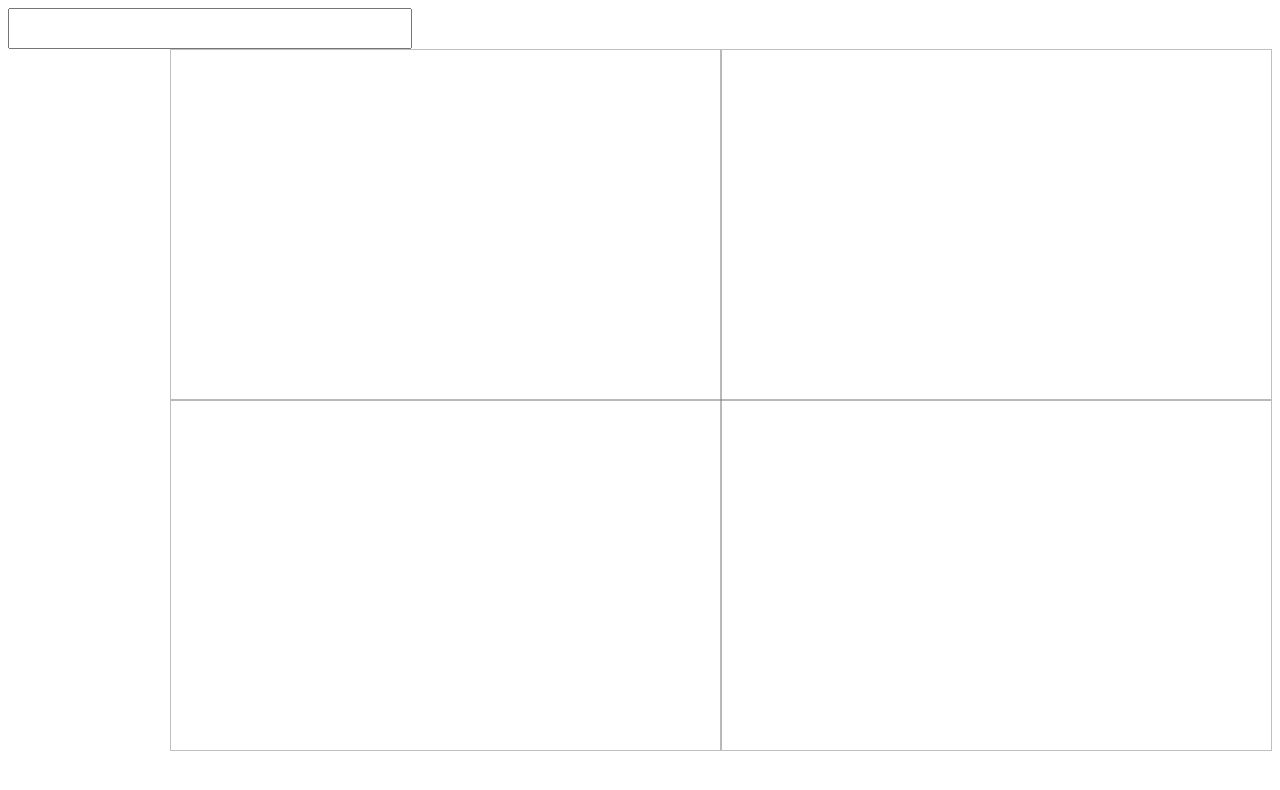
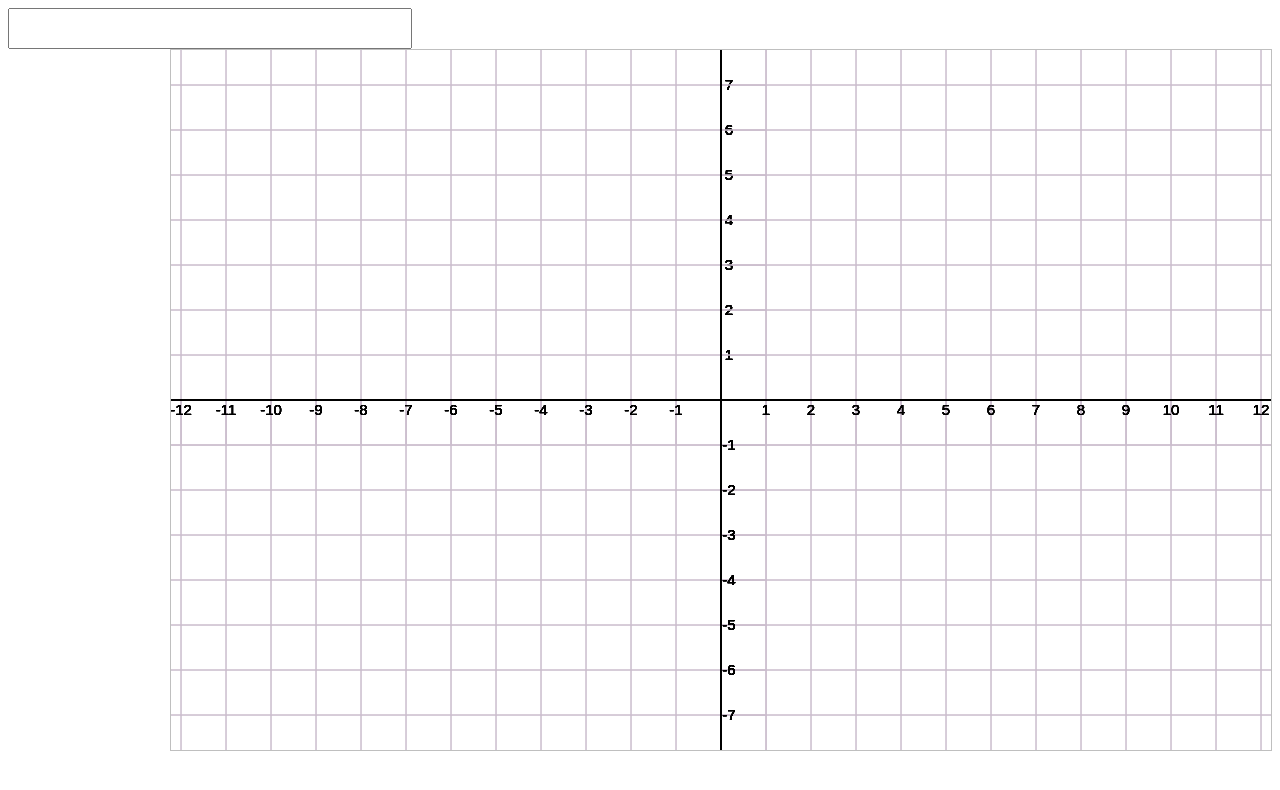
Before and after one commit to aabiji/quokka, a website built with Vite: page index.html in a window 1280 px wide. Built offline with nearby package versions, Linux system fonts and the light colour scheme.

Commit message:
Improved expression drawing
- Abstracted away the javascript canvas api
- Drawing the grid and axis labels from the center outwards
- Drawing the expression in an efficient way

```diff
--- a/index.html
+++ b/index.html
@@ -8,7 +8,7 @@
     </head>
     <body>
         <input type="text"/>
-        <canvas></canvas>
+        <canvas id="graph"></canvas>
         <script type="module" src="/src/main.ts"></script>
     </body>
 </html>
--- a/src/main.ts
+++ b/src/main.ts
@@ -1,70 +1,137 @@
 import { Expression, EmptyExpression } from "./lib/eval.ts";
 
-function resetGraph(ctx: CanvasRenderingContext2D, width: number, height: number) {
-    ctx.canvas.width = width;
-    ctx.canvas.height = height;
-    ctx.strokeStyle = "#737272";
-    ctx.fillStyle = "blue";
-    ctx.clearRect(0, 0, width, height);
+class Canvas {
+    width: number;
+    height: number;
+    centerX: number;
+    centerY: number;
+    ctx: CanvasRenderingContext2D;
 
-    // Vertical axis
-    ctx.beginPath();
-    ctx.moveTo(width / 2, 0);
-    ctx.lineTo(width / 2, height);
-    ctx.stroke();
+    constructor(element: HTMLCanvasElement, width: number, height: number) {
+        this.width = width * window.devicePixelRatio;
+        this.height = height * window.devicePixelRatio;
+        this.centerX = this.width / 2;
+        this.centerY = this.height / 2;
 
-    // Horizantal axis
-    ctx.beginPath();
-    ctx.moveTo(0, height / 2);
-    ctx.lineTo(width, height / 2);
-    ctx.stroke();
-}
+        element.width = this.width;
+        element.height = this.height;
+        element.style.width = `${width}px`;
+        element.style.height = `${height}px`;
+        this.ctx = element.getContext("2d")!;
+    }
 
-// TODO: draw the entire parabola when we have x ^ 2
-// TODO: xx is interpreted as 2 ^ x when it should be x ^ 2
-// TODO: draw tiles that are gap x gap
-// TODO: show x and y on hover, show intersections on click
-// TODO: zoom in and out
-function graphExpression(ctx: CanvasRenderingContext2D, expression: Expression) {
-    const [w, h] = [ctx.canvas.width, ctx.canvas.height];
-    const gap = 10; // Gap between each point
-    const halfRange = Math.round(w / gap / 2);
-    const [startX, endX] = [-halfRange, halfRange];
+    clear() {
+        this.ctx.clearRect(0, 0, this.width, this.height);
+    }
 
-    let previousX = undefined;
-    let previousY = undefined;
+    drawLine(
+        x1: number, y1: number, x2: number,
+        y2: number, color: string, thickness: number
+    ) {
+        this.ctx.strokeStyle = color;
+        this.ctx.lineWidth = thickness;
+        this.ctx.beginPath();
+        this.ctx.moveTo(x1, y1);
+        this.ctx.lineTo(x2, y2);
+        this.ctx.stroke();
+    }
 
-    // Plot the points
-    for (let x = startX; x < endX; x++) {
-        expression.variables["x"] = x;
-        const y = expression.evaluate();
-        const xpos = w / 2 + x * gap;
-        const ypos = h / 2 - y * gap;
+    drawSquare(x: number, y: number, size: number, color: string) {
+        this.ctx.lineWidth = 1;
+        this.ctx.strokeStyle = color;
+        this.ctx.beginPath();
+        this.ctx.rect(x, y, size, size);
+        this.ctx.stroke();
+    }
 
-        // TODO: maybe we tweak startX and endX so that we don't have to do this
-        if (xpos < 0 || ypos < 0 || xpos > w || ypos > h) {
-            previousX = xpos;
-            previousY = ypos;
-            continue; // Not visible
-        }
-
-        ctx.beginPath();
-        ctx.moveTo(xpos, ypos);
-        ctx.lineTo(
-            previousX == undefined ? xpos : previousX,
-            previousY == undefined ? ypos : previousY
-        );
-        ctx.stroke();
-        previousX = xpos;
-        previousY = ypos;
+    drawText(text: string, x: number, y: number, color: string, size: number) {
+        this.ctx.font = `normal normal ${size}px Arial`;
+        this.ctx.textAlign = "center";
+        this.ctx.fillStyle = color;
+        this.ctx.fillText(text, x, y);
     }
 }
 
-function handleInput(ctx: CanvasRenderingContext2D, event: KeyboardEvent) {
+const size = 45; // tile size
+let zoom = 1.0; // TODO; render the expression at different zoom levels
+
+function renderGraph(canvas: Canvas) {
+    canvas.clear();
+
+    const [gray, black] = ["#cabccc", "#000000"];
+    const [cx, cy] = [canvas.centerX, canvas.centerY];
+    const numTilesX = Math.ceil(canvas.centerX / size) + 1;
+    const numTilesY = Math.ceil(canvas.centerY / size) + 1;
+
+    // Draw the grid from the center outwards. This way, if
+    // the canvas dimensions are not a multiple of `size`, the
+    // outer tiles will be clipped accordingly
+    for (let y = 0; y < numTilesY; y++) {
+        for (let x = 0; x < numTilesX; x++) {
+            // Draw squares at the top and bottom of the horizantal
+            // axis and left and right of the vertical axis
+            const [left, right] = [cx - x * size, cx + x * size];
+            const [top, bottom] = [cy - y * size, cy + y * size];
+            canvas.drawSquare(left, top, size, gray);
+            canvas.drawSquare(right, top, size, gray);
+            canvas.drawSquare(right, bottom, size, gray);
+            canvas.drawSquare(left, bottom, size, gray);
+
+            // Draw the horizantal and vertical axis labels
+            if (x != numTilesX - 1 && y != numTilesY - 1 && x != 0 && y != 0) {
+                canvas.drawText(`${x}`, right, cy + 15, black, 15);
+                canvas.drawText(`-${x}`, left, cy + 15, black, 15);
+                canvas.drawText(`${y}`, cx + 8, top + 5, black, 15);
+                canvas.drawText(`-${y}`, cx + 8, bottom + 5, black, 15);
+            }
+        }
+    }
+
+    // Draw horizantal and vertical axes
+    canvas.drawLine(cx, 0, cx, canvas.height, black, 2);
+    canvas.drawLine(0, cy, canvas.width, cy, black, 2);
+}
+
+function graphExpression(canvas: Canvas, expression: Expression) {
+    const [cx, cy] = [canvas.centerX, canvas.centerY];
+    const numTilesX = Math.ceil(canvas.centerX / size) + 1;
+    let keepPlotting = [true, true];
+    let prevX = [0, 0];
+    let prevY = [0, 0];
+
+    // Plot the expression from the center outwards
+    for (let i = 0; i < numTilesX; i++) {
+        const values = [-i, i];
+        // Plot on the left (-x) and on the right (x)
+        for (let j = 0; j < values.length; j++) {
+            if (!keepPlotting[j]) continue;
+
+            const x = values[j];
+            expression.variables["x"] = x;
+            const y = expression.evaluate();
+
+            const x1 = cx + x * size;
+            const y1 = cy - y * size;
+
+            // Stop plotting in the current direction (left or right) when
+            // the on screen x or y position is outside the viewing range
+            if (x1 < 0 || y1 < 0 || x1 > canvas.width || y1 > canvas.height)
+                keepPlotting[j] = false;
+
+            const x2 = x == 0 ? x1 : cx + prevX[j] * size;
+            const y2 = x == 0 ? y1 : cy - prevY[j] * size;
+            canvas.drawLine(x1, y1, x2, y2, "#0000ff", 2);
+            prevX[j] = x;
+            prevY[j] = y;
+        }
+    }
+}
+
+function handleInput(canvas: Canvas, event: KeyboardEvent) {
     const element = event.target as HTMLInputElement;
     try {
-        resetGraph(ctx, 1100, 700);
-        graphExpression(ctx, new Expression(element.value));
+        renderGraph(canvas);
+        graphExpression(canvas, new Expression(element.value));
         element.classList.remove("bad-input");
     } catch (error) {
         if (!(error instanceof EmptyExpression))
@@ -72,12 +139,19 @@ function handleInput(ctx: CanvasRenderingContext2D, event: KeyboardEvent) {
     }
 }
 
+function handleScroll(event: WheelEvent) {
+    event.preventDefault();
+    console.log(event.deltaY);
+}
+
 window.onload = () => {
-    const canvas = document.getElementsByTagName("canvas")[0];
-    const ctx = canvas.getContext("2d")!;
-    resetGraph(ctx, 1100, 700);
+    const canvasElement = document.getElementById("graph")!;
+    const canvas = new Canvas(canvasElement as HTMLCanvasElement, 1100, 700);
+    canvasElement.onwheel = (event) => handleScroll(event);
 
     const input = document.getElementsByTagName("input")[0];
-    input.onkeyup = (event) => handleInput(ctx, event);
+    input.onkeyup = (event) => handleInput(canvas, event);
+
+    renderGraph(canvas);
     input.value = "";
 }
```
